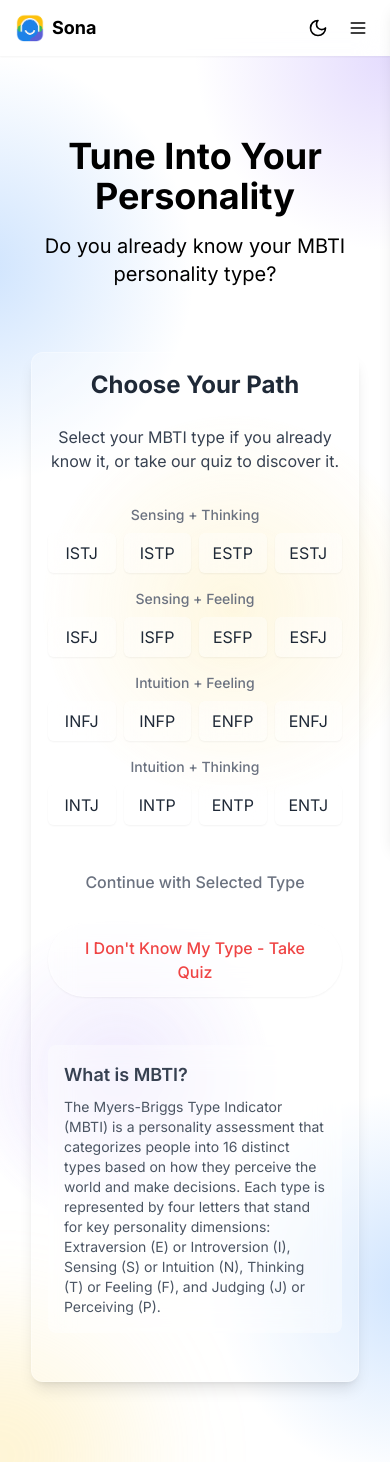
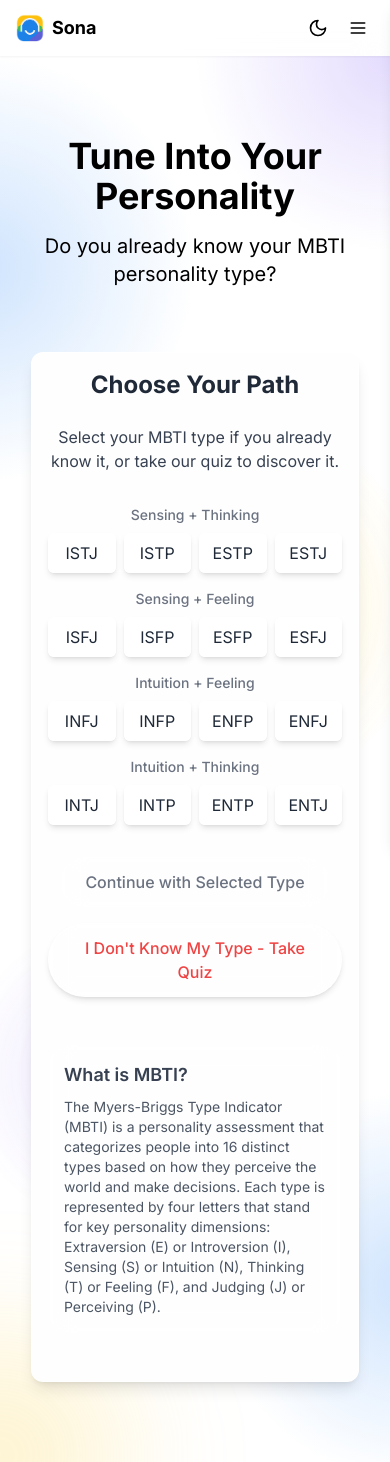
Before and after one commit to Weiasnormal/sona-frontend, a Next.js app: page /mbti-selection in a window 390 px wide. Built offline with nearby package versions, Linux system fonts and the light colour scheme.

Commit message:
Adjust background colors and hover effects for buttons and selection options to enhance overall design and responsiveness.

```diff
--- a/src/app/mbti-selection/page.tsx
+++ b/src/app/mbti-selection/page.tsx
@@ -187,7 +187,7 @@ export default function MBTISelectionPage() {
 
         <div className="container mx-auto px-4 -mt-32 relative z-20 pb-20">
           <div className="flex justify-center">
-            <div className="w-full lg:w-1/2 bg-white/30 dark:bg-gray-900/20 backdrop-blur- rounded-xl shadow-lg border border-white/30 dark:border-gray-700/30 p-4 sm:p-6">
+            <div className="w-full lg:w-1/2 bg-[#FEFEFE] dark:bg-gray-900/20 backdrop-blur- rounded-xl shadow-lg border border-white/30 dark:border-gray-700/30 p-4 sm:p-6">
               {!showResults ? (
                 <div className="text-center mb-8">
                   <h2 className="text-2xl sm:text-3xl font-bold mb-6 text-gray-800 dark:text-gray-100">
@@ -218,7 +218,7 @@ export default function MBTISelectionPage() {
                                 className={`py-2 px-3 rounded-md transition-all ${
                                   selectedMBTI === type
                                     ? 'bg-red-500 dark:bg-[#1C81E7] text-white'
-                                    : 'bg-white/40 dark:bg-gray-900/40 backdrop-blur-md border-white/30 dark:border-gray-700/30 text-gray-800 dark:text-gray-200 hover:bg-white/50 dark:hover:bg-gray-700/50 shadow-sm'
+                                    : 'bg-white/90 dark:bg-gray-900/40 backdrop-blur-md border-white/30 dark:border-gray-700/30 text-gray-800 dark:text-gray-200 hover:bg-gray-200/50 dark:hover:bg-gray-700/50 shadow-md'
                                 }`}
                               >
                                 {type}
@@ -254,7 +254,7 @@ export default function MBTISelectionPage() {
                       )}
                     </button>
 
-                    <Link href="/take-quiz" className="px-6 py-3 rounded-full font-medium bg-white/40 dark:bg-gray-900/40 backdrop-blur-md border border-white/30 dark:border-gray-700/30 text-red-500 dark:text-[#1C81E7] hover:bg-white/50 dark:hover:bg-gray-700/50 transition-all shadow-sm">
+                    <Link href="/take-quiz" className="px-6 py-3 rounded-full font-medium bg-white/40 dark:bg-gray-900/40 backdrop-blur-md border border-white/30 dark:border-gray-700/30 text-red-500 dark:text-[#1C81E7] hover:bg-gray-200/50 dark:hover:bg-gray-700/50 transition-all shadow-md">
                       I Don't Know My Type - Take Quiz
                     </Link>
                   </div>
```
